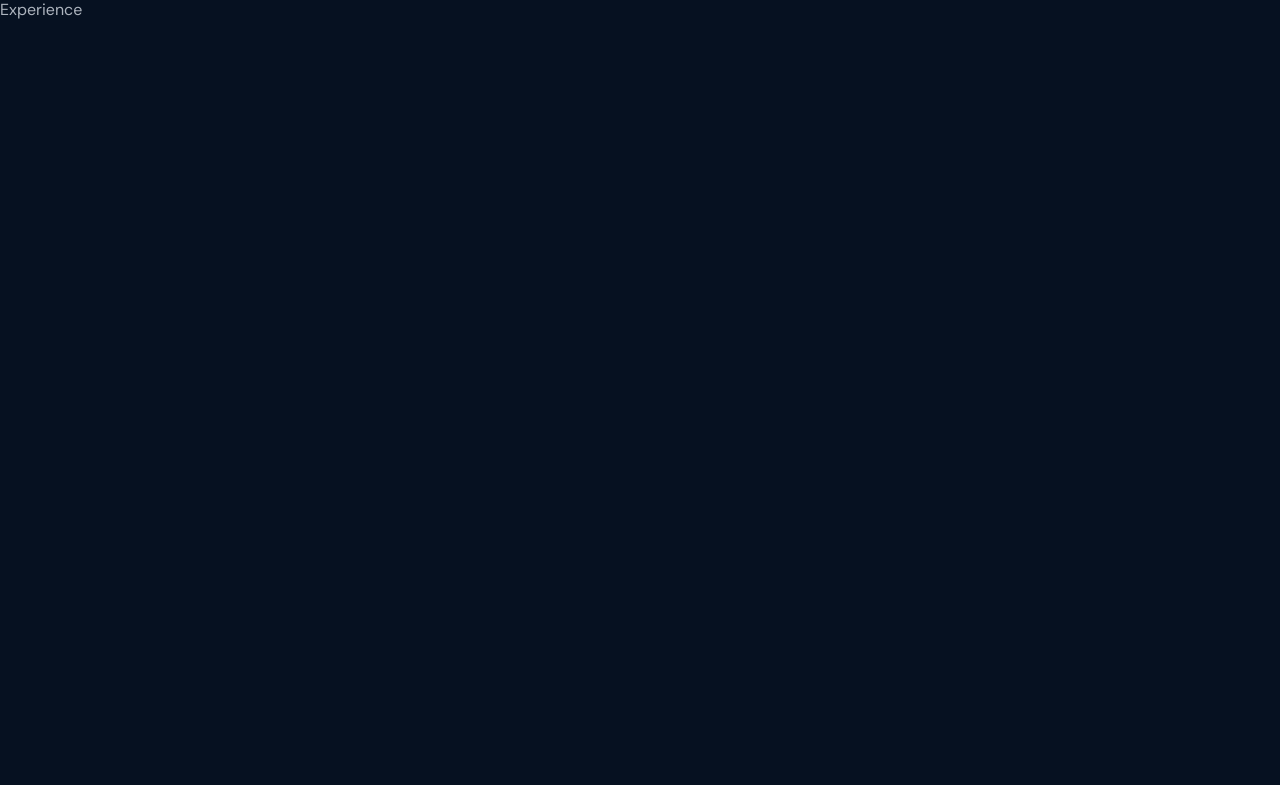
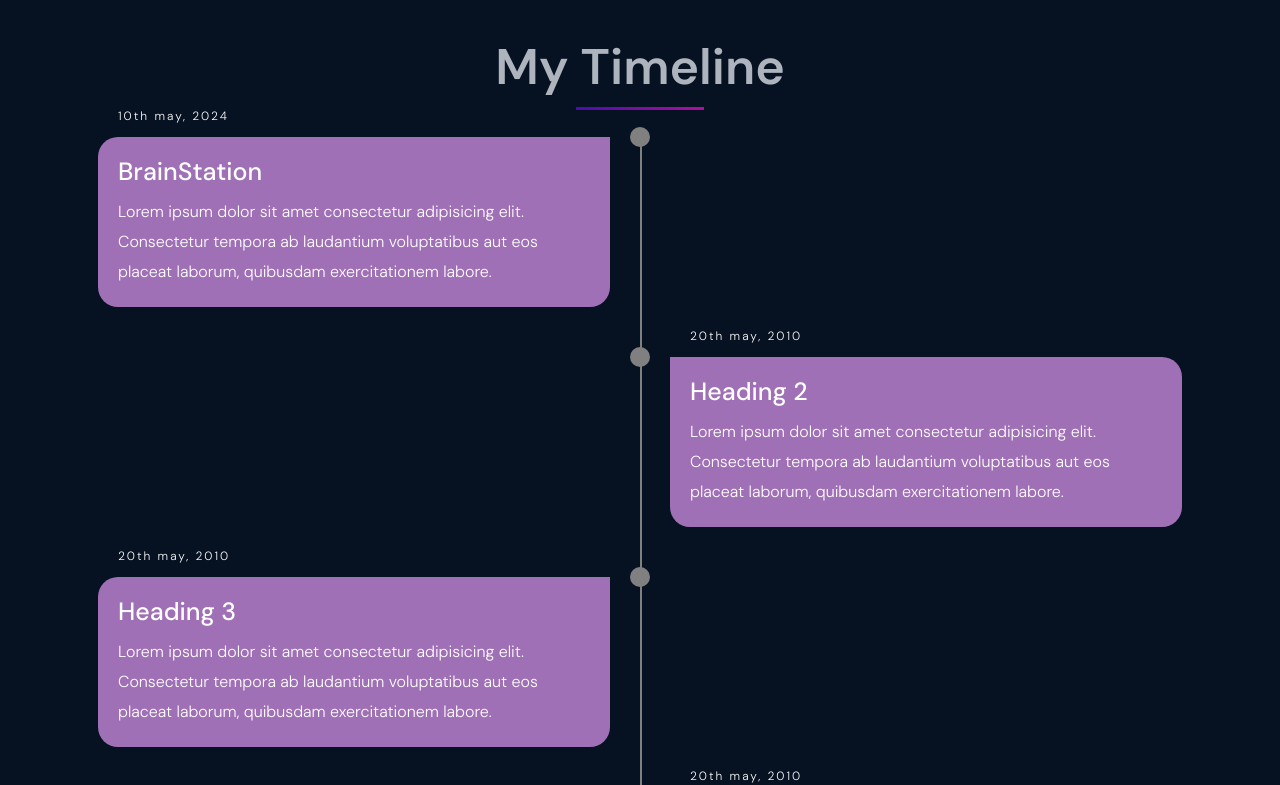
Before and after one commit to padmalathak/portfolio, a React (Create React App) app: page / in a window 1280 px wide. Shown: the part 1602-2387 px from the top of the page. Built offline with nearby package versions, Linux system fonts and the light colour scheme.

Commit message:
Timeline

```diff
--- a/src/Component/Timeline/Timeline.jsx
+++ b/src/Component/Timeline/Timeline.jsx
@@ -1,7 +1,63 @@
-import React from "react";
+import "./Timeline.scss";
 
 function Timeline() {
-  return <section id="Experience">Experience</section>;
+  return (
+    <section id="Experience">
+      <div className="timelines">
+        <h3 className="timelines__heading">My Timeline</h3>
+        <div class="container">
+          <div class="timeline">
+            <ul>
+              <li>
+                <div class="timeline-content">
+                  <h3 class="date">10th may, 2024</h3>
+                  <h1>BrainStation</h1>
+                  <p>
+                    Lorem ipsum dolor sit amet consectetur adipisicing elit.
+                    Consectetur tempora ab laudantium voluptatibus aut eos
+                    placeat laborum, quibusdam exercitationem labore.
+                  </p>
+                </div>
+              </li>
+              <li>
+                <div class="timeline-content">
+                  <h3 class="date">20th may, 2010</h3>
+                  <h1>Heading 2</h1>
+                  <p>
+                    Lorem ipsum dolor sit amet consectetur adipisicing elit.
+                    Consectetur tempora ab laudantium voluptatibus aut eos
+                    placeat laborum, quibusdam exercitationem labore.
+                  </p>
+                </div>
+              </li>
+              <li>
+                <div class="timeline-content">
+                  <h3 class="date">20th may, 2010</h3>
+                  <h1>Heading 3</h1>
+                  <p>
+                    Lorem ipsum dolor sit amet consectetur adipisicing elit.
+                    Consectetur tempora ab laudantium voluptatibus aut eos
+                    placeat laborum, quibusdam exercitationem labore.
+                  </p>
+                </div>
+              </li>
+              <li>
+                <div class="timeline-content">
+                  <h3 class="date">20th may, 2010</h3>
+                  <h1>Heading 4</h1>
+                  <p>
+                    Lorem ipsum dolor sit amet consectetur adipisicing elit.
+                    Consectetur tempora ab laudantium voluptatibus aut eos
+                    placeat laborum, quibusdam exercitationem labore.
+                  </p>
+                </div>
+              </li>
+            </ul>
+          </div>
+        </div>
+      </div>
+    </section>
+  );
 }
 
 export default Timeline;
--- /dev/null
+++ b/src/Component/Timeline/Timeline.scss
@@ -0,0 +1,125 @@
+@use "../../Styles/partials/mixins" as *;
+
+.timelines {
+  width: 100%;
+  height: 100%;
+
+  &__heading {
+    font-size: 24px;
+    padding-top: 2rem;
+    font-weight: 600;
+    text-align: center;
+    position: relative;
+    margin-bottom: 2rem;
+
+    @include tablet {
+      font-size: 50px;
+    }
+
+    &::after {
+      content: " ";
+      position: absolute;
+      width: 10%;
+      height: 3px;
+      left: 50%;
+      bottom: -5px;
+      transform: translateX(-50%);
+      background-image: linear-gradient(
+        to right,
+        rgba(91, 14, 216, 0.767),
+        rgba(238, 12, 200, 0.747)
+      );
+    }
+  }
+}
+
+.container {
+  width: 100%;
+  display: flex;
+  align-items: center;
+  justify-content: center;
+}
+.timeline {
+  width: 100%;
+  max-width: 80%;
+  margin: 0 auto;
+  position: relative;
+}
+
+.timeline ul li {
+  padding: 20px;
+  background-color: #a070b6;
+  color: white;
+  border-radius: 10px;
+  margin-bottom: 20px;
+}
+
+.timeline-content h1 {
+  font-weight: 500;
+  font-size: 25px;
+  line-height: 30px;
+  margin-bottom: 10px;
+}
+.timeline-content p {
+  font-size: 16px;
+  line-height: 30px;
+  font-weight: 300;
+}
+.timeline-content .date {
+  font-size: 12px;
+  font-weight: 300;
+  margin-bottom: 10px;
+  letter-spacing: 2px;
+}
+@include tablet {
+  .timeline:before {
+    content: "";
+    position: absolute;
+    top: 0;
+    left: 50%;
+    width: 2px;
+    height: 100%;
+    background-color: gray;
+  }
+  .timeline ul li {
+    width: 50%;
+    position: relative;
+    margin-bottom: 50px;
+  }
+  .timeline ul li:nth-child(odd) {
+    float: left;
+    clear: right;
+    transform: translateX(-30px);
+    border-radius: 20px 0px 20px 20px;
+  }
+  .timeline ul li:nth-child(even) {
+    float: right;
+    clear: left;
+    transform: translateX(30px);
+    border-radius: 0px 20px 20px 20px;
+  }
+  .timeline ul li::before {
+    content: "";
+    position: absolute;
+    height: 20px;
+    width: 20px;
+    border-radius: 50%;
+    background-color: gray;
+    top: 0px;
+  }
+  .timeline ul li:nth-child(odd)::before {
+    transform: translate(50%, -50%);
+    right: -30px;
+  }
+  .timeline ul li:nth-child(even)::before {
+    transform: translate(-50%, -50%);
+    left: -30px;
+  }
+  .timeline-content .date {
+    position: absolute;
+    top: -30px;
+  }
+  .timeline ul li:hover::before {
+    background-color: aqua;
+  }
+}
```
